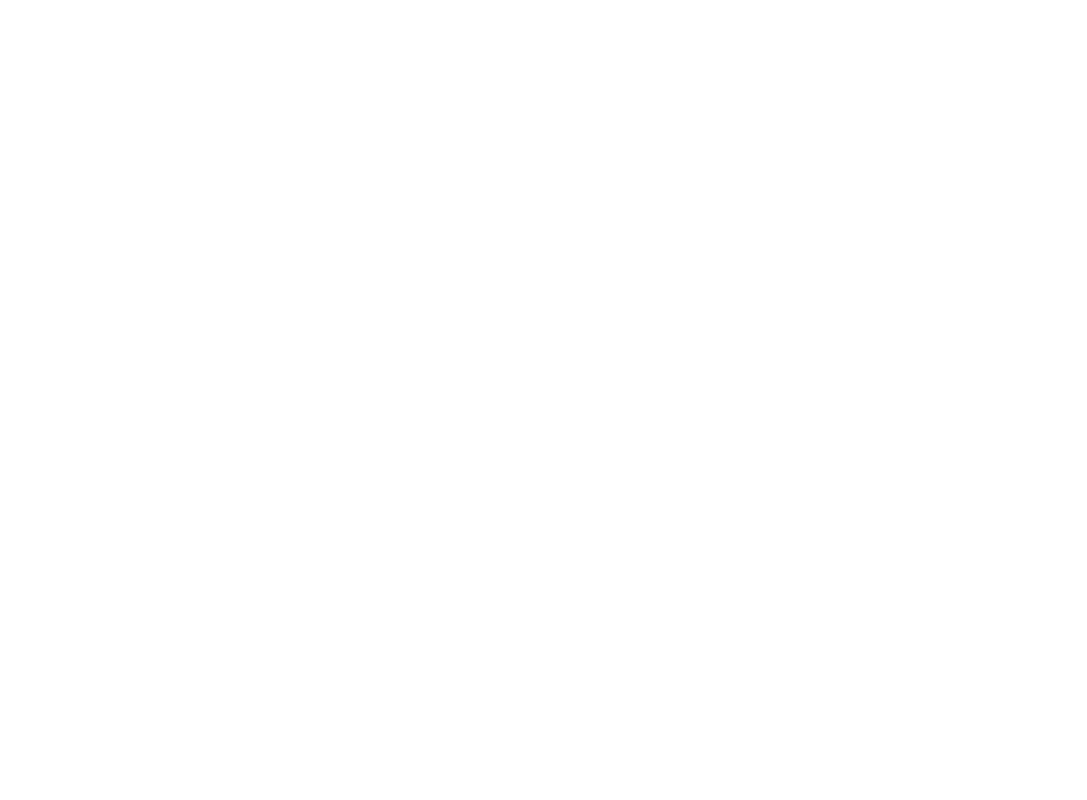
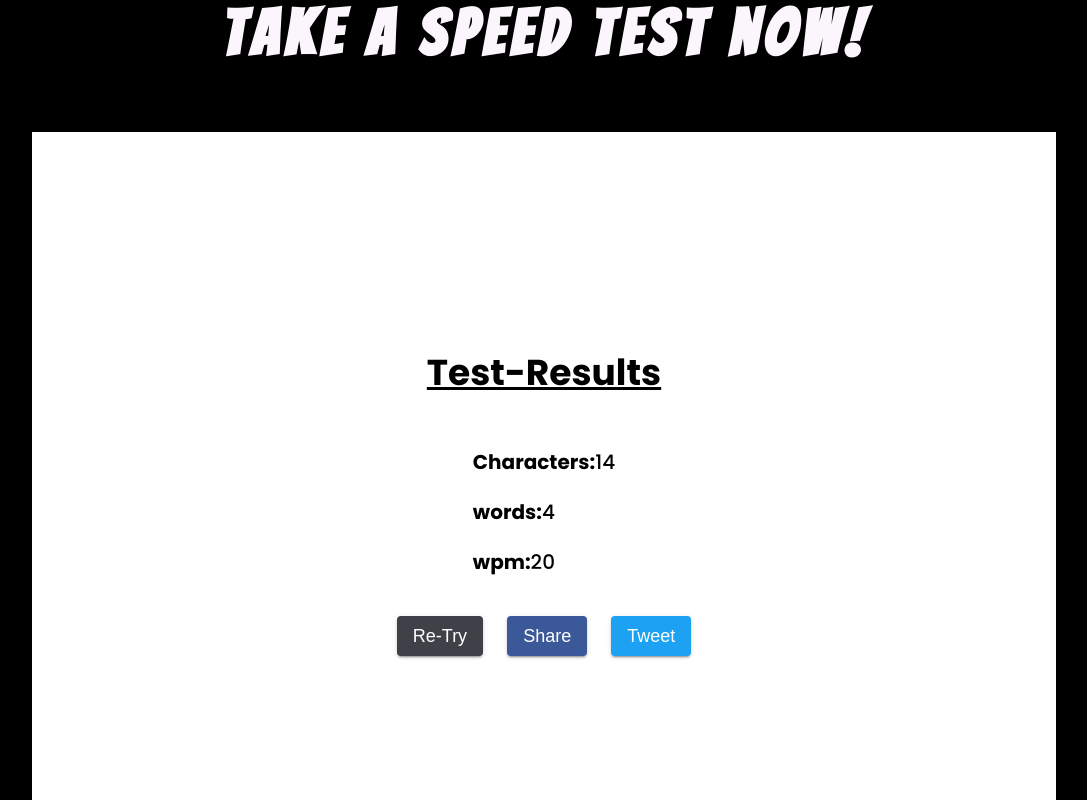
Before and after one commit to kamarasuruthvik/instantype, a React (Create React App) app: page / in a window 1280 px wide. Shown: the part 860-1660 px from the top of the page, without its empty margins (96-1183 px from the left). Before the commit the page ends 851 px from the top, so only its background shows below. Built offline with nearby package versions, Linux system fonts and the light colour scheme.

Commit message:
Added ChallengeSection TestContainer TryAgain

```diff
--- a/src/components/App/App.jsx
+++ b/src/components/App/App.jsx
@@ -1,4 +1,5 @@
 import React from 'react';
+import ChallengeSection from '../ChallengeSection/ChallengeSection';
 import Footer from '../Footer/Footer';
 import Landing from '../Landing/Landing';
 import Nav from '../Nav/Nav';
@@ -10,7 +11,9 @@
             <div className="app">
                 <Nav/>
                 <Landing/>
+                <ChallengeSection/>
                 <Footer/>
+
             </div>
         );
     }
--- /dev/null
+++ b/src/components/ChallengeSection/ChallengeSection.css
@@ -0,0 +1,13 @@
+.challenge-section-container {
+  min-height: 90vh;
+  flex-direction: column;
+  align-items: center;
+  margin: 24px 0;
+}
+.challenge-section-header {
+  text-align: center;
+  color: #fbf6fb;
+  font-family: "Bangers", cursive;
+  font-size: 64px;
+  letter-spacing: 6px;
+}
--- /dev/null
+++ b/src/components/ChallengeSection/ChallengeSection.jsx
@@ -0,0 +1,15 @@
+import React from 'react';
+import TestContainer from '../TestContainer/TestContainer';
+import './ChallengeSection.css';
+const ChallengeSection=()=>{
+    return (
+         <div className="challenge-section-container">
+            <h1 className="challenge-section-header"  data-aos="fade-down">
+                    Take a speed test now!
+            </h1>
+            <TestContainer words={4} characters={14} wpm={20} />
+         </div>
+    );
+}
+
+export default ChallengeSection;
--- /dev/null
+++ b/src/components/TestContainer/TestContainer.css
@@ -0,0 +1,17 @@
+.test-container {
+  background-color: #fff;
+  margin: 64px;
+  width: 80%;
+  margin-left: 10%;
+  min-height: 750px;
+  display: flex;
+  flex-direction: column;
+  box-shadow: 0 1px 3px rgba(0, 0, 0, 0.12), 0 1px 2px rgba(0, 0, 0, 0.26);
+}
+
+.try-again-container {
+  display: flex;
+  flex-direction: column;
+  justify-content: center;
+  flex-grow: 1;
+}
--- /dev/null
+++ b/src/components/TestContainer/TestContainer.jsx
@@ -0,0 +1,15 @@
+import React from 'react';
+import TryAgain from '../TryAgain/TryAgain';
+import './TestContainer.css'
+const TestContainer = ({words,
+characters, wpm})=>{
+    return(
+        <div className="test-container">
+            <div className="try-again-container">
+                <TryAgain words={words} characters={characters} wpm={wpm} />
+            </div>
+        </div>
+    );
+}
+
+export default TestContainer;
--- /dev/null
+++ b/src/components/TryAgain/TryAgain.css
@@ -0,0 +1,64 @@
+.try-again-container {
+  display: flex;
+  flex-direction: column;
+  justify-content: center;
+  align-items: center;
+}
+
+.try-again-container > h1 {
+  text-decoration: underline;
+  margin: 0;
+  font-size: 36px;
+  margin-bottom: 20px;
+}
+
+.result-container {
+  font-size: 20px;
+  margin: 7px;
+}
+
+.end-button {
+  position: relative;
+  margin: 12px;
+  border: none;
+  border-radius: 4px;
+  min-width: 64px;
+  padding: 2px 16px;
+  vertical-align: middle;
+  text-align: center;
+  color: #fff;
+  box-shadow: 0 3px 1px -2px rgba(0, 0, 0, 0.2), 0 2px 2px 0 rgba(0, 0, 0, 0.14),
+    0 1px 5px 0 rgba(0, 0, 0, 0.12);
+  font-size: 18px;
+  font-weight: 500;
+  line-height: 36px;
+  cursor: pointer;
+  transition: background-color 0.2s;
+}
+
+.start-again-btn {
+  background: #3e4248;
+}
+
+.start-again-btn:hover,
+.start-again-btn:focus {
+  background: #808080;
+}
+
+.share-btn {
+  background: #3b5998;
+}
+
+.share-btn:hover,
+.share-btn:focus {
+  background: #5d7dc4;
+}
+
+.tweet-btn {
+  background: #1da1f2;
+}
+
+.tweet-btn:hover,
+.tweet-btn:focus {
+  background: #8faef3;
+}
--- /dev/null
+++ b/src/components/TryAgain/TryAgain.jsx
@@ -0,0 +1,63 @@
+import React from 'react';
+import './TryAgain.css';
+
+const TryAgain =({words,characters,wpm})=>{
+    const url = "https://github.com/kamarasuruthvik";
+    return(
+        <div className="try-again-container">
+            <h1>
+                Test-Results
+            </h1>
+            <div className="result-container">
+                <p>
+                    <b>
+                        Characters:
+                    </b>
+                    {characters}
+                </p>
+                <p>
+                    <b>
+                        words:
+                    </b>
+                    {words}
+                </p>
+                <p>
+                    <b>
+                        wpm:
+                    </b>
+                    {wpm}
+                </p>
+
+
+            </div>
+            <div>
+                    <button className="end-button start-again-btn">
+                        Re-Try
+                    </button>
+                    <button className="end-button share-btn" onClick={()=>{
+
+                        window.open(
+                        "https://www.facebook.com/share.php?u=github.com",
+                         "facebook-share-dialogue",
+                         "width-800,height-600")
+                    }
+
+                    }>
+                        Share
+                    </button>
+                    <button className="end-button tweet-btn"
+                    onClick={() =>
+                        window.open(
+                            "https://twitter.com/intent/tweet?text=Check%20this%20out%20" +
+                                url,
+                            "Twitter",
+                            "width=800,height=600"
+                        )
+                    }>
+                       Tweet
+                    </button>
+                </div>
+        </div>
+    );
+}
+export default TryAgain;
```
